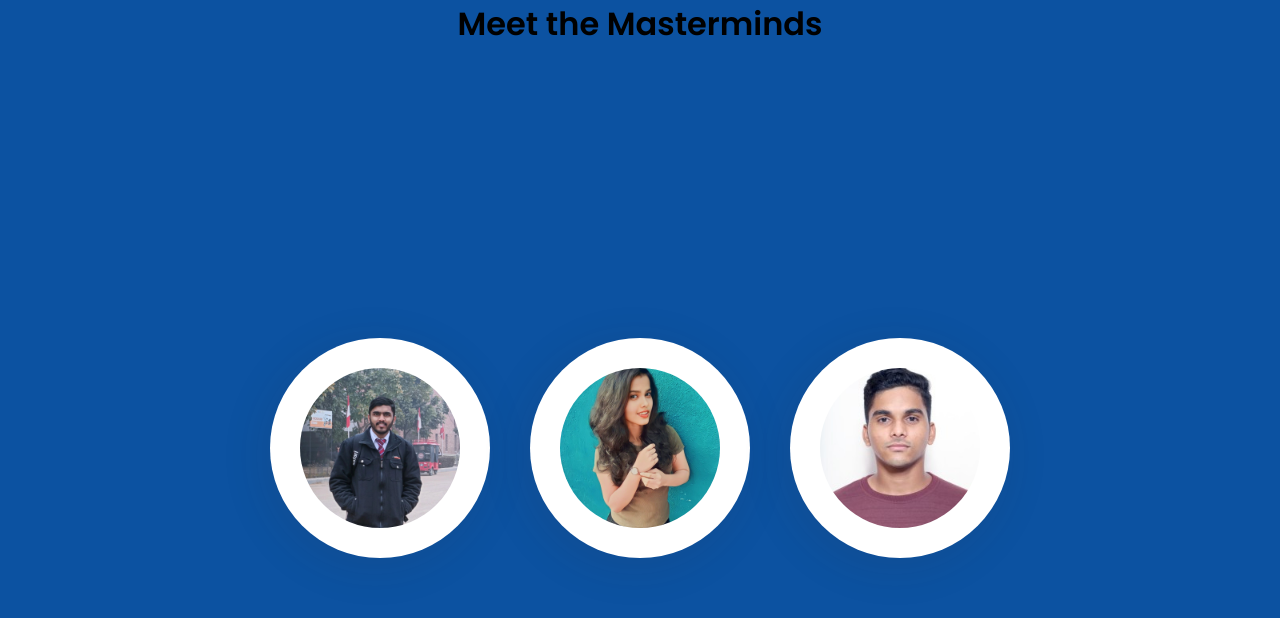
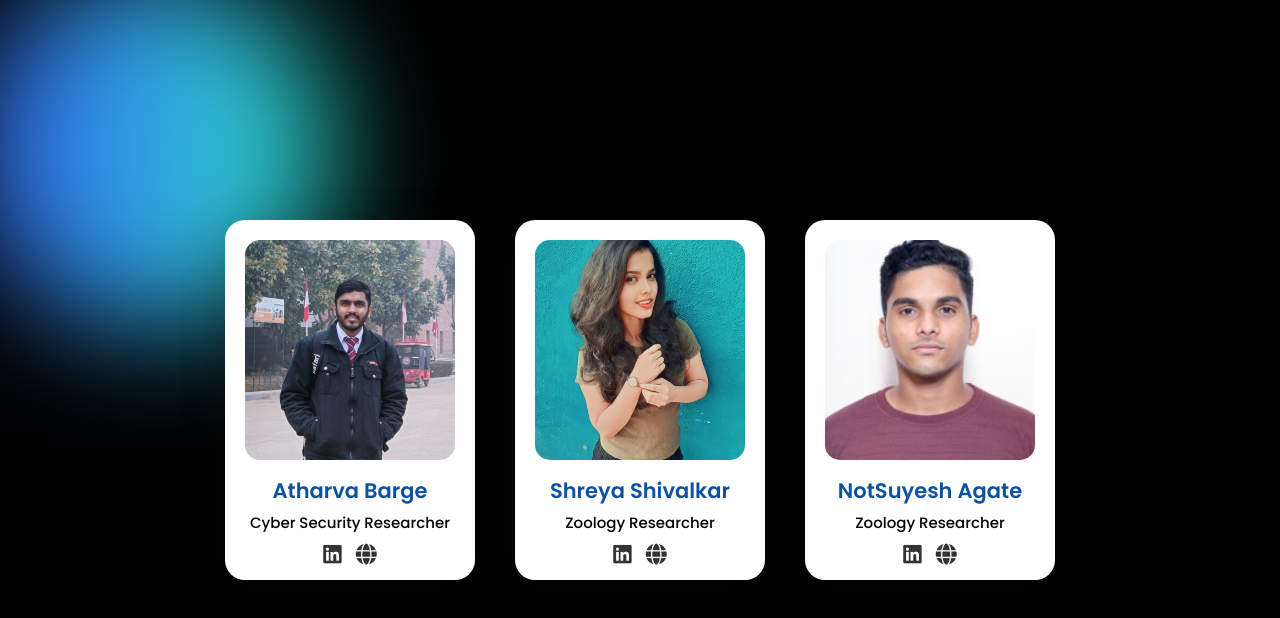
Before and after one commit to atharva-barge/researchFellow, a plain HTML site: page index.html in a window 1280 px wide. Drawn offline with Linux system fonts and the light colour scheme.

Commit message:
Update index.html

```diff
--- a/index.html
+++ b/index.html
@@ -4,128 +4,183 @@
     <meta charset="UTF-8">
     <meta http-equiv="X-UA-Compatible" content="IE=edge">
     <meta name="viewport" content="width=device-width, initial-scale=1.0">
-    <title>Our Team Section</title>
+    <title>Research Fellow</title>
     <link rel="stylesheet" href="https://cdnjs.cloudflare.com/ajax/libs/font-awesome/6.4.0/css/all.min.css">
-    <link rel="stylesheet" href="https://cdnjs.cloudflare.com/ajax/libs/font-awesome/6.4.0/js/all.min.js">
     <style>
         @import url('https://fonts.googleapis.com/css2?family=Poppins:wght@300;400;500;600&display=swap');
-        *{
+        * {
             padding: 0;
             margin: 0;
             box-sizing: border-box;
-            font-family: Poppins;
+            font-family: 'Poppins', sans-serif;
         }
-        .home-container{
+
+        body {
+            overflow: hidden;
+            min-height: 100vh;
+            display: flex;
+            align-items: center;
+            justify-content: center;
+            background-color: #000;
+        }
+
+        .container {
+            position: relative;
+            width: 100%;
+            height: 100vh;
+        }
+
+        /* Glowing Circle */
+        .glowing-circle {
+            position: absolute;
+            width: 300px;
+            height: 300px;
+            background: linear-gradient(90deg, #335bf4 0%, #2ae9c9 100%);
+            filter: blur(50px);
+            border-radius: 50%;
+            pointer-events: none;
+            animation: glow-animation 2s infinite ease-in-out;
+            z-index: 0;
+        }
+
+        @keyframes glow-animation {
+            0% {
+                transform: scale(1);
+                opacity: 0.8;
+            }
+            50% {
+                transform: scale(1.2);
+                opacity: 1;
+            }
+            100% {
+                transform: scale(1);
+                opacity: 0.8;
+            }
+        }
+
+        .home-container {
+            position: relative;
             width: 100%;
             height: 100vh;
             display: flex;
             align-items: center;
             justify-content: center;
-            background-color: #0c52a1;
+            z-index: 2;
         }
-        .profile-card{
+
+        .profile-card {
             position: relative;
-            width: 220px;
-            height: 220px;
+            width: 250px;
+            height: 360px;
             background-color: #fff;
-            padding: 30px;
-            border-radius: 50%;
+            padding: 20px;
+            border-radius: 20px;
             box-shadow: -5px 8px 45px rgba(51, 51, 51, 0.126);
             transition: all .4s;
             margin: 0 20px;
+            overflow: hidden;
+            text-align: center;
         }
-        .profile-card:hover{
-            border-radius: 10px;
-            height: 260px;
+
+        .profile-card:hover {
+            transform: translateY(-10px);
         }
-        .profile-card .img{
-            position: relative;
+
+        .profile-card .img {
+            width: 100%;
+            height: 220px;
+            overflow: hidden;
+            border-radius: 15px;
+        }
+
+        .profile-card .img img {
             width: 100%;
             height: 100%;
+            object-fit: cover;
         }
-        .profile-card:hover img{
-            border-radius: 10px;
-            transform: translateY(-70px);
+
+        .caption {
+            margin-top: 15px;
         }
-        .img img{
-            object-fit: fill;
-            width: 100%;
-            border-radius: 50%;
-            transition: all .4s;
-            z-index: 99;
-        }
-        .caption{
-            text-align: center;
-            transform: translateY(-90px);
-            opacity: 0;
-            pointer-events: none;
-            transition: all .5s;
-        }
-        .profile-card:hover .caption{
-            opacity: 1;
-            pointer-events: all;
-        }
-        .caption h3{
+
+        .caption h3 {
             font-size: 21px;
             color: #0c52a1;
             font-weight: 600;
+            margin-bottom: 5px;
         }
-        .caption p{
+
+        .caption p {
             font-size: 15px;
             font-weight: 500;
-            margin: 2px 0 12px 0;
+            margin-bottom: 10px;
         }
-        .caption .social-links i{
+
+        .caption .social-links i {
             font-size: 21px;
-            margin: 0 3px;
+            margin: 0 5px;
             cursor: pointer;
             color: #333;
             transition: all .4s;
         }
-        .caption .social-links i:hover{
+
+        .caption .social-links i:hover {
             color: #0c52a1;
         }
     </style>
 </head>
-<body style="background-color: #0c52a1">
-<center><h1 style="padding-top: 100">Meet the Masterminds</h1></center>
+<body>
+    <div class="container">
+        <div class="glowing-circle"></div> <!-- Glowing circle -->
         <div class="home-container">
             <div class="profile-card">
                 <div class="img">
-                <img src="ath.jpeg">
+                    <img src="ath.jpeg" alt="Atharva Barge">
                 </div>
                 <div class="caption">
                     <h3>Atharva Barge</h3>
                     <p>Cyber Security Researcher</p>
                     <div class="social-links">
-                    <i class="fa-brands fa-facebook"></i>
+                        <a href="https://linkedin.com/in/atharvasbarge"><i class="fa-brands fa-linkedin"></i></a>
+                        <a href="atharva/index.html"><i class="fa fa-globe"></i></a>
                     </div>
                 </div>
             </div>
             <div class="profile-card">
                 <div class="img">
-                <img src="shreya.jpeg">
+                    <img src="shreya.jpeg" alt="Shreya Shivalkar">
                 </div>
                 <div class="caption">
                     <h3>Shreya Shivalkar</h3>
                     <p>Zoology Researcher</p>
                     <div class="social-links">
+                        <a href="https://linkedin.com/in/shreyashivalkar"><i class="fa-brands fa-linkedin"></i></a>
+                        <i class="fa fa-globe"></i>
                     </div>
                 </div>
             </div>
             <div class="profile-card">
                 <div class="img">
-                <img src="suyash.jpeg">
+                    <img src="suyash.jpeg" alt="NotSuyesh Agate">
                 </div>
                 <div class="caption">
                     <h3>NotSuyesh Agate</h3>
                     <p>Zoology Researcher</p>
                     <div class="social-links">
-                    <i class="fa-brands fa-facebook"></i>
+                        <a href="https://in.linkedin.com/in/suyash-agate-b7331524b"><i class="fa-brands fa-linkedin"></i></a>
+                        <i class="fa fa-globe"></i>
                     </div>
                 </div>
             </div>
         </div>
-
+    </div>
+    <script>
+        // Move the glowing circle with the mouse cursor
+        const glowingCircle = document.querySelector('.glowing-circle');
+        document.addEventListener('mousemove', (e) => {
+            glowingCircle.style.left = `${e.clientX - glowingCircle.offsetWidth / 2}px`;
+            glowingCircle.style.top = `${e.clientY - glowingCircle.offsetHeight / 2}px`;
+        });
+    </script>
 </body>
 </html>
```
Lines whose indentation alone changed are shown as unchanged.
